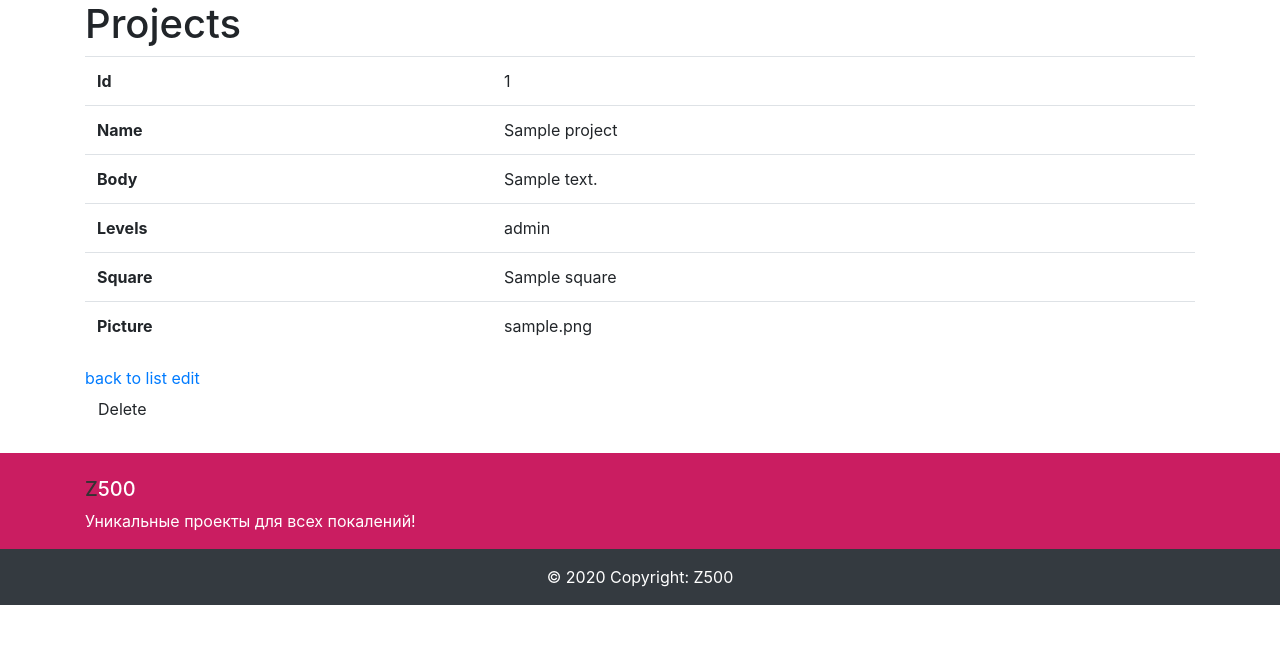
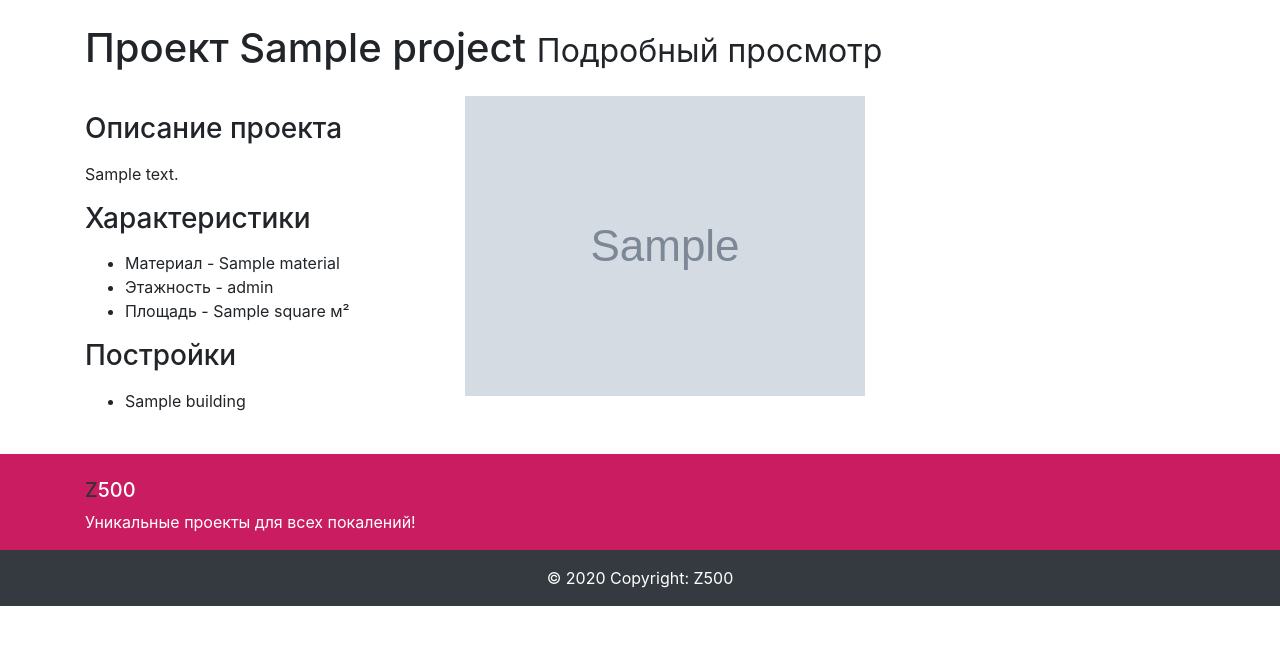
Before and after one commit to v9gel/8sem-ssr, a PHP site: template lab3/templates/projects/show.html.twig in a window 1280 px wide. Shown: the part 82-727 px from the top of the page. Run offline with PHP 8.4, Linux system fonts and the light colour scheme; the template is opened without the code that fills it: most values are stand-ins (such as "Sample title", 1, 10 or a date in 2020); grey boxes marked "Sample" are stand-in pictures; some libraries are stand-ins or nearby versions.

Commit message:
* шаблон для просмотра проектов

```diff
--- a/lab3/src/Entity/Projects.php
+++ b/lab3/src/Entity/Projects.php
@@ -161,4 +161,8 @@ class Projects
 
         return $this;
     }
+
+    public function __toString(){
+        return $this->name;
+    }
 }
--- a/lab3/templates/projects/show.html.twig
+++ b/lab3/templates/projects/show.html.twig
@@ -3,40 +3,33 @@
 {% block title %}Projects{% endblock %}
 
 {% block body %}
-    <h1>Projects</h1>
+    <h1 class="my-4">
+        Проект {{ project.name }}
+        <small>Подробный просмотр</small>
+      </h1>
 
-    <table class="table">
-        <tbody>
-            <tr>
-                <th>Id</th>
-                <td>{{ project.id }}</td>
-            </tr>
-            <tr>
-                <th>Name</th>
-                <td>{{ project.name }}</td>
-            </tr>
-            <tr>
-                <th>Body</th>
-                <td>{{ project.body }}</td>
-            </tr>
-            <tr>
-                <th>Levels</th>
-                <td>{{ project.levels }}</td>
-            </tr>
-            <tr>
-                <th>Square</th>
-                <td>{{ project.square }}</td>
-            </tr>
-            <tr>
-                <th>Picture</th>
-                <td>{{ project.picture }}</td>
-            </tr>
-        </tbody>
-    </table>
-
-    <a href="{{ path('projects_index') }}">back to list</a>
-
-    <a href="{{ path('projects_edit', {'id': project.id}) }}">edit</a>
-
-    {{ include('projects/_delete_form.html.twig') }}
+      <div class="row">
+        <div class="col-md-4">
+          <h3 class="my-3">Описание проекта</h3>
+          <p>{{ project.body }}</p>
+          <h3 class="my-3">Характеристики</h3>
+          <ul>
+            <li>Материал - {{ project.material }}</li>
+            <li>Этажность - {{ project.levels }}</li>
+            <li>Площадь - {{ project.square }} м²</li>
+          </ul>
+          <h3 class="my-3">Постройки</h3>
+          <ul>
+            {% for building in project.buildings %}
+                <li>{{building}}</li>
+            {% else %}
+                    <li>В проекте нет строений</li>
+            {% endfor %}
+          </ul>
+        </div>
+        <div class="col-md-8">
+          <img class="img-fluid" src="{{ project.picture }}" alt="{{ project.name }}" />
+        </div>
+      </div>
+    </div>
 {% endblock %}
```
Also changed, not shown: lab3/src/Migrations/Version20200223080959.php (added, +47 -0 lines), lab3/templates/projects/new.html.twig (+5 -3 lines), 1 other file.
